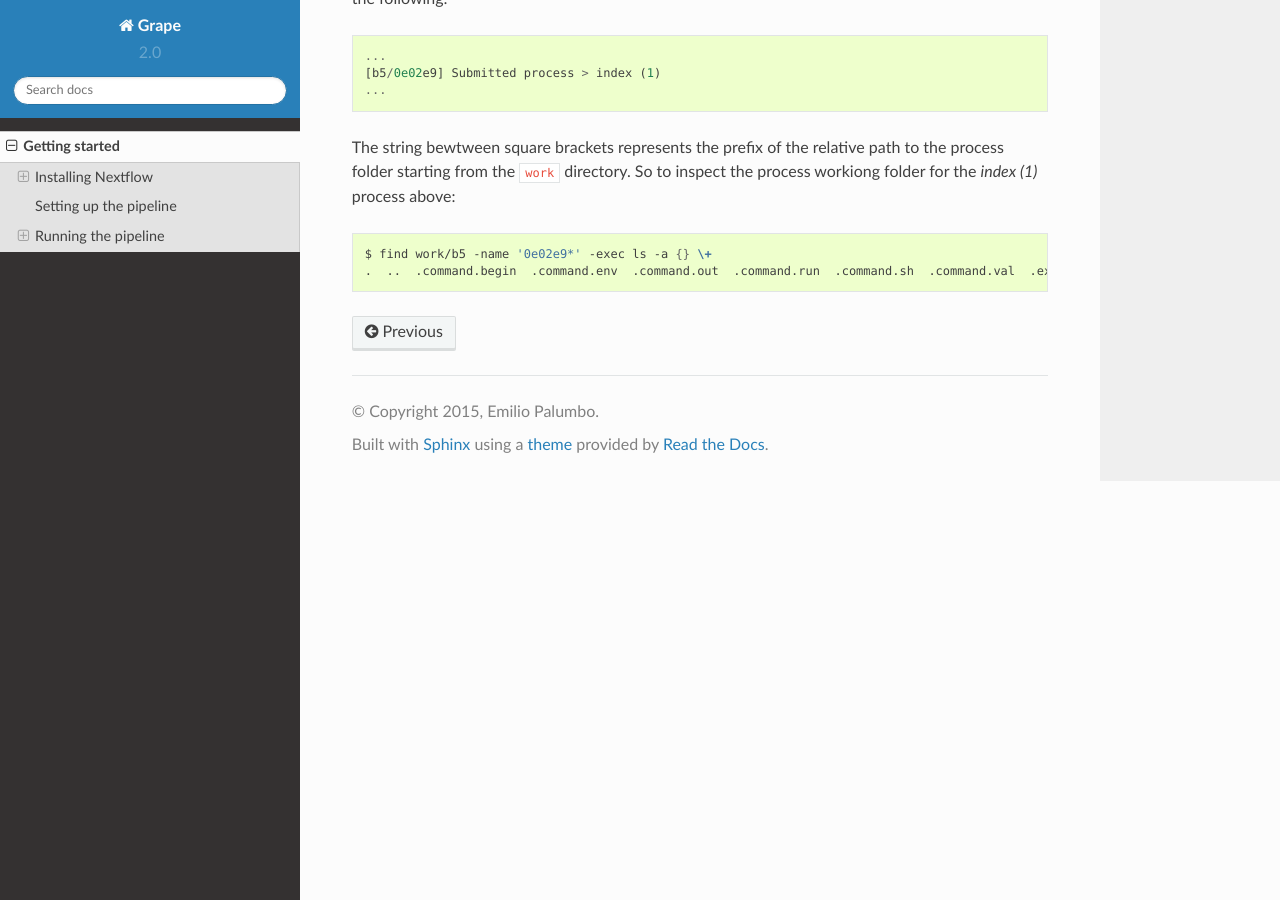
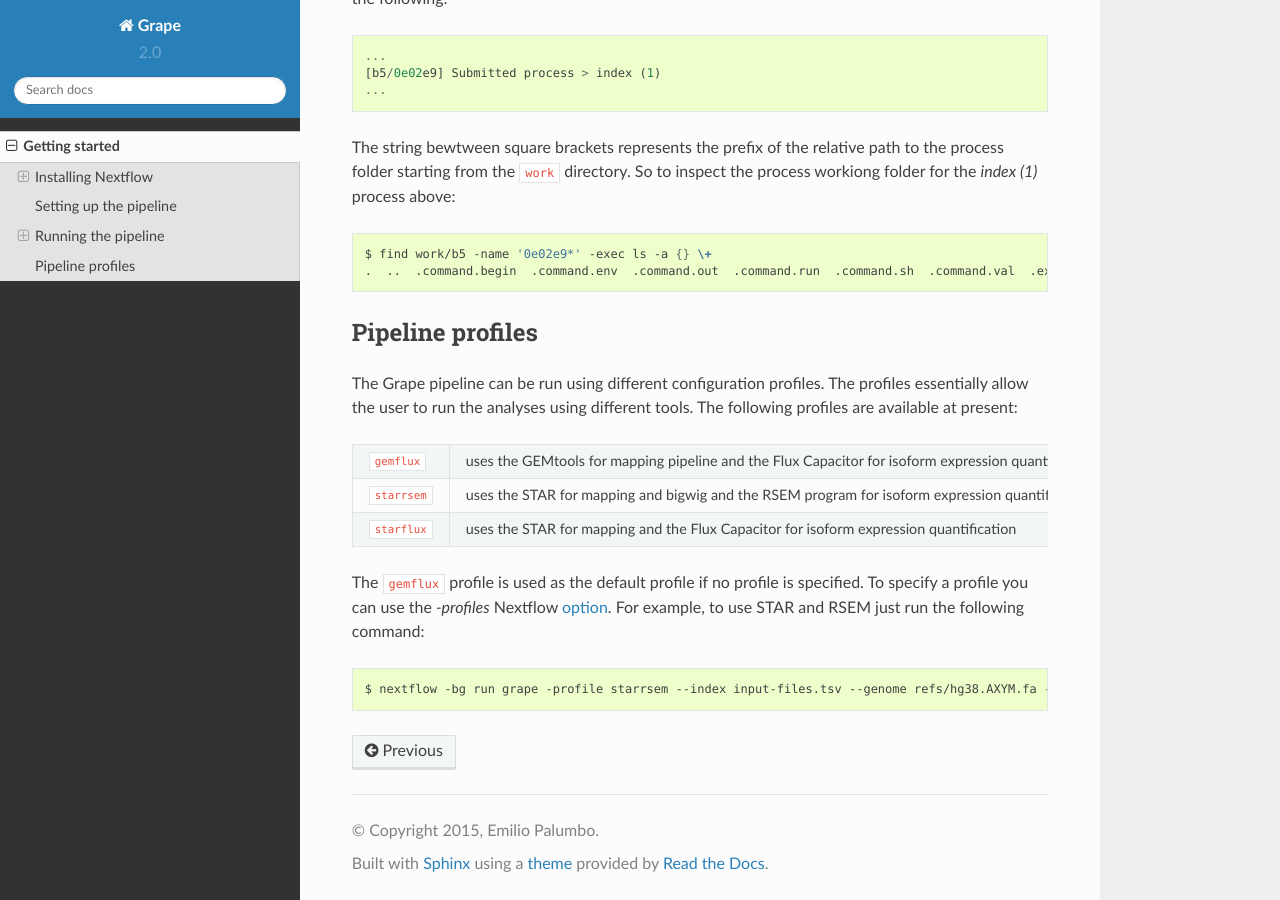
Before and after one commit to guigolab/grape-nf, a Sphinx documentation site: the page built from docs/quickstart.rst, in a window 1280 px wide and 900 px high, scrolled down 4698 px. Built offline with Sphinx 7.4.7 and the Read the Docs theme 2.0.0, drawn with Linux system fonts in a browser that asks for light colours.

Commit message:
Add pipeline profiles in docs

```diff
--- a/docs/quickstart.rst
+++ b/docs/quickstart.rst
@@ -204,6 +204,23 @@ The string bewtween square brackets represents the prefix of the relative path t
     $ find work/b5 -name '0e02e9*' -exec ls -a {} \+
     .  ..  .command.begin  .command.env  .command.out  .command.run  .command.sh  .command.val  .exitcode  genome_index.gem  genome_index.log  hg38_AXM.fa
 
+
+Pipeline profiles
+=================
+The Grape pipeline can be run using different configuration profiles. The profiles essentially allow the user to run the analyses using different tools. The following profiles are available at present:
+
+============  ===================================================================================================
+``gemflux``   uses the GEMtools for mapping pipeline and the Flux Capacitor for isoform expression quantification
+``starrsem``  uses the STAR for mapping and bigwig and the RSEM program for isoform expression quantification
+``starflux``  uses the STAR for mapping and the Flux Capacitor for isoform expression quantification
+============  ===================================================================================================
+
+The ``gemflux`` profile is used as the default profile if no profile is specified. To specify a profile you can use the `-profiles` Nextflow `option <http://www.nextflow.io/docs/latest/config.html#config-profiles>`_. For example, to use STAR and RSEM just run the following command:
+
+.. code-block:: bash
+
+    $ nextflow -bg run grape -profile starrsem --index input-files.tsv --genome refs/hg38.AXYM.fa --annotation refs/gencode.v21.annotation.AXYM.gtf --rg-platform ILLUMINA --rg-center-name CRG -resume 2>&1 > pipeline.log
+
 .. Links
 .. _Nextflow: http://nextflow.io
 .. _Nextflow documentation: http://www.nextflow.io/docs/latest/index.html
```
